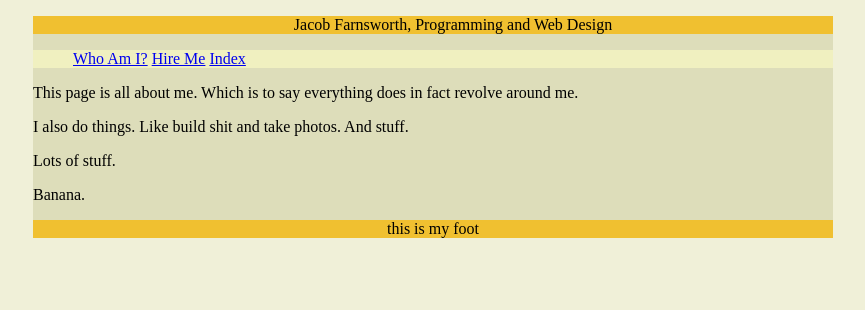
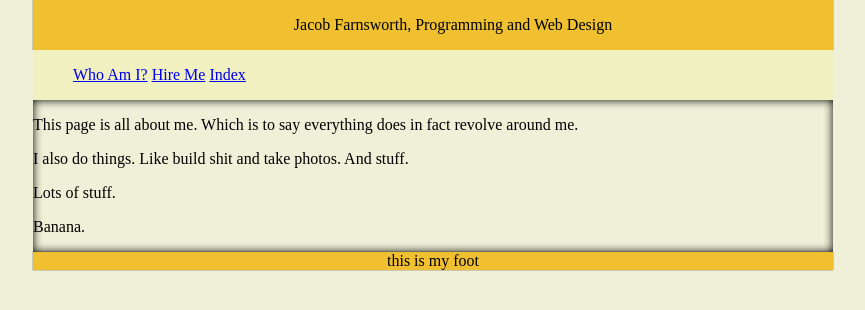
Before and after one commit to baroquebloke/flaskr, a Flask app: page / in a window 1280 px wide. Shown: the top 310 px of the page, without its empty margins (207-1072 px from the left). Run offline with Flask 2, Linux system fonts and the light colour scheme.

Commit message:
fun with shadowing

```diff
--- a/static/style.css
+++ b/static/style.css
@@ -6,23 +6,42 @@ html, body {
 }
 
 .container {
-  background-color: #DDDDBA;
 }
 
 .header {
+  -moz-box-shadow: 0 0 10px #000000;
+  -webkit-box-shadow: 0 0 10px #000000;
+  box-shadow: 0 0 1px #000000;
+  width: 100%;
+  float: left;
+  clear: both;
   text-align: center;
-  margin: 0px;
   background-color: #F0C030;
 }
 
 #menu {
+  width: 100%;
+  float: left;
+  clear: both;
   background-color: #F0F0C0;
 }
 
 .page-content{
+  -moz-box-shadow: inset 0 0 10px #000000;
+  -webkit-box-shadow: inset 0 0 10px #000000;
+  box-shadow: inset 0 0 10px #000000;
+  width: 100%;
+  float: left;
+  clear: both;
 }
 
 .page-footer {
+  -moz-box-shadow: 0 0 10px #000000;
+  -webkit-box-shadow: 0 0 10px #000000;
+  box-shadow: 0 0 1px #000000;
+  width: 100%;
+  float: left;
+  clear: both;
   text-align: center;
   background: #F0C030;
 }
```
